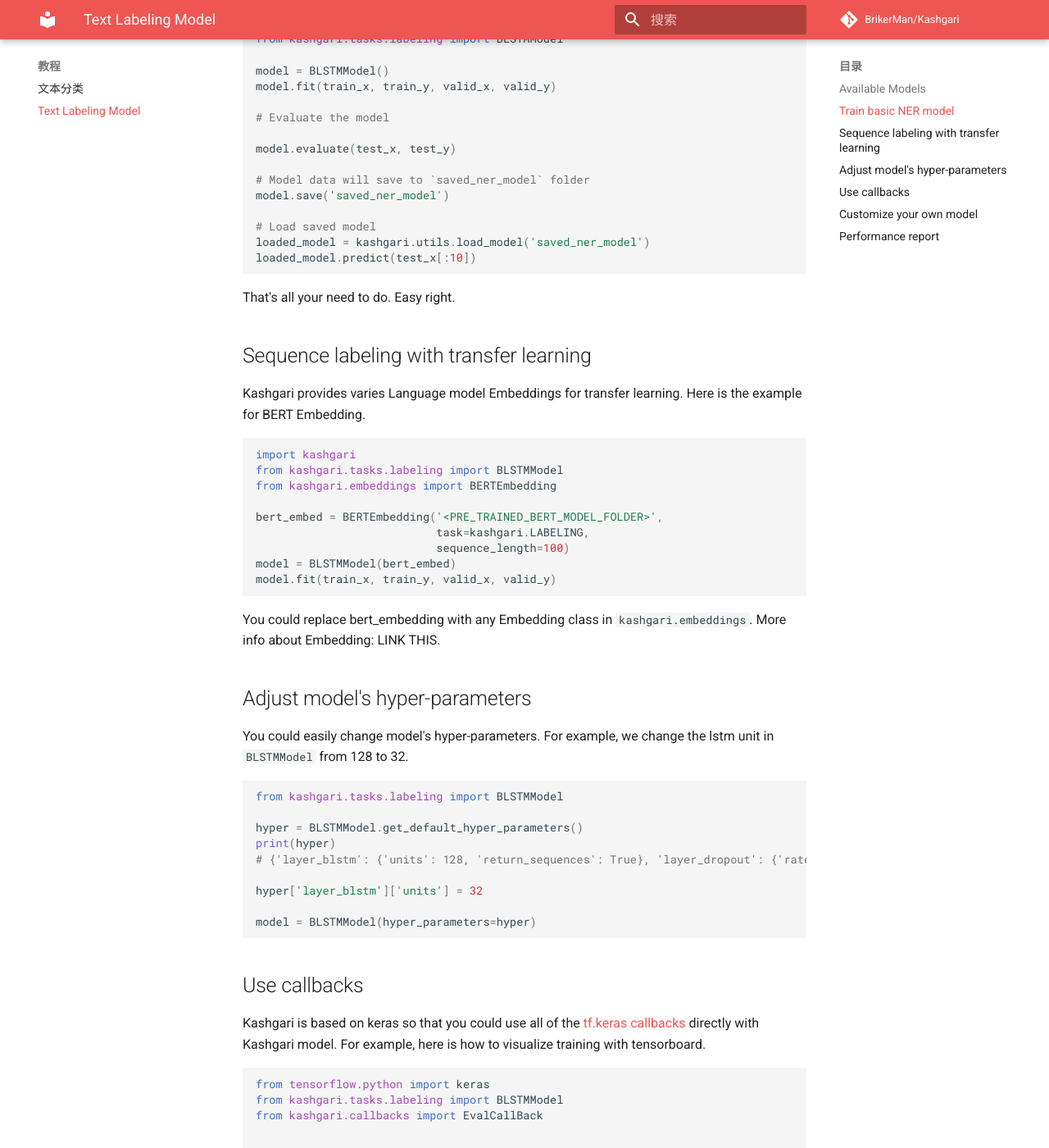
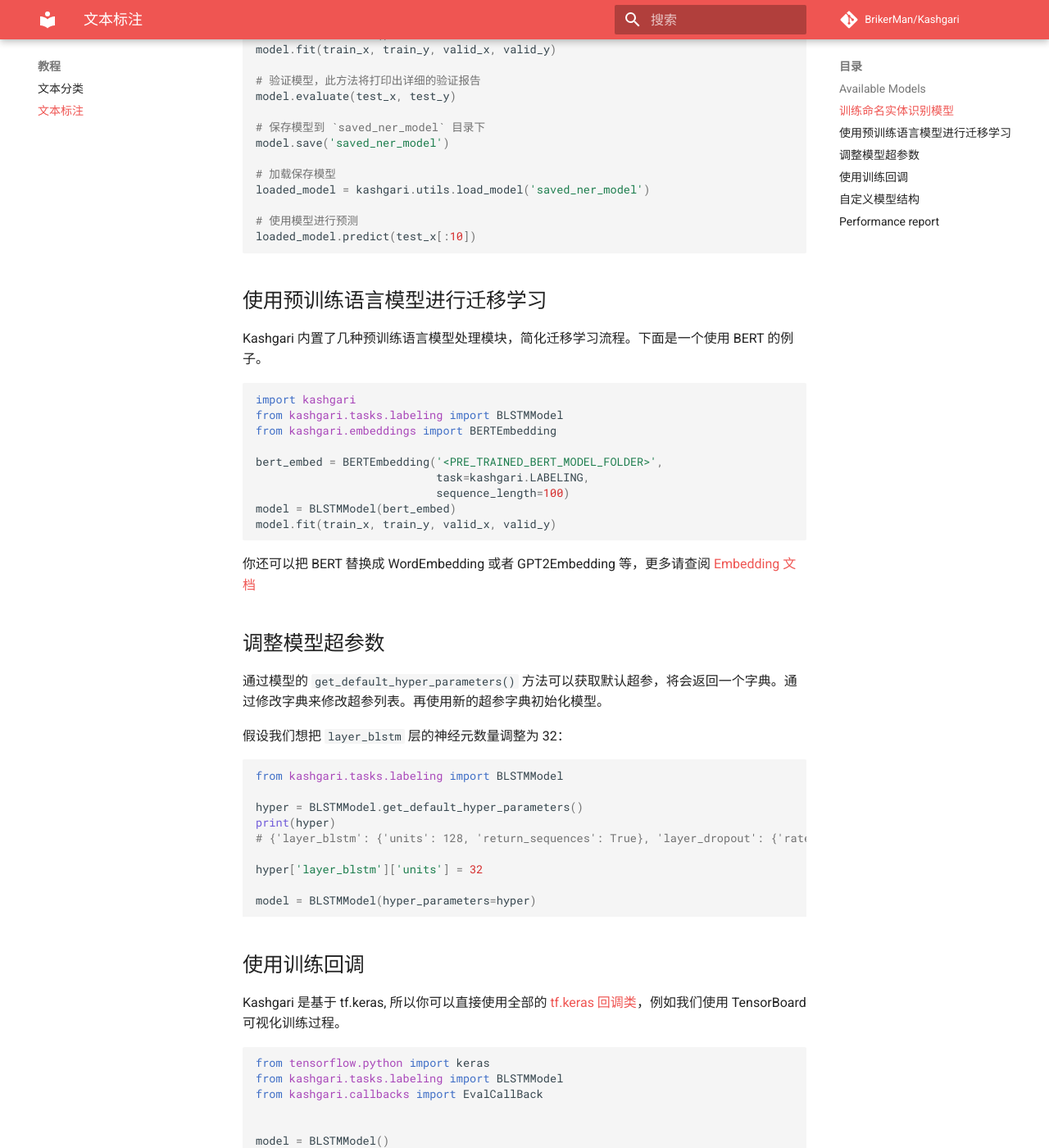
Before and after one commit to BrikerMan/Kashgari-doc-zh, an MkDocs documentation site: the page built from docs/tutorial/text-labeling.md, in a window 1280 px wide and 1400 px high, scrolled down 1420 px. Shown: the whole window at 82% size. Built offline with MkDocs 1.6.1 and Material for MkDocs 9.7.7, drawn with Linux system fonts in a browser that asks for light colours; comment, search, counter and statistics services are not loaded; some of the changed text lies outside the part shown.

Commit message:
:memo: Writing documents

````diff
--- a/docs/tutorial/text-labeling.md
+++ b/docs/tutorial/text-labeling.md
@@ -1,35 +1,32 @@
-# Text Labeling Model
+# 文本标注
 
-Kashgari provides several models for text labeling,
-All labeling models inherit from the `BaseLabelingModel`.
-You could easily switch from one model to another just by changing one line of code.
+Kashgari 提供了一系列的文本分类模型。所有的文本标注模型都继承自 `BaseLabelingModel` 类，提供了同样的 API。所以切换模型做实验非常的方便。
 
 ## Available Models
 
-| Name             | Info |
-| ---------------- | ---- |
-| CNN_LSTM_Model   |      |
-| BiLSTM_Model     |      |
-| BiLSTM_CRF_Model |      |
-| BiGRU_Model      |      |
-| BiGRU_CRF_Model  |      |
+| Name               | Info |
+| ------------------ | ---- |
+| CNN\_LSTM\_Model   |      |
+| BiLSTM_Model       |      |
+| BiLSTM\_CRF\_Model |      |
+| BiGRU_Model        |      |
+| BiGRU\_CRF\_Model  |      |
 
-## Train basic NER model
+## 训练命名实体识别模型
 
-Kashgari provices basic NER corpus for expirement. You could also use your corpus in any language for training.
+Kashgari 内置了人民日报命名实体识别和 CONLL 2003 实体识别数据集，方便快速实验。
 
-Load build-in corpus.
+加载内置数据集
 
 ```python
-# For Chinese
+# 中文数据集
 from kashgari.corpus import ChineseDailyNerCorpus
 
 train_x, train_y = ChineseDailyNerCorpus.load_data('train')
 valid_x, valid_y = ChineseDailyNerCorpus.load_data('valid')
 test_x, test_y = ChineseDailyNerCorpus.load_data('test')
 
-
-# For English
+# 英文数据集
 from kashgari.corpus import CONLL2003ENCorpus
 
 train_x, train_y = CONLL2003ENCorpus.load_data('train')
@@ -37,7 +34,7 @@
 test_x, test_y = CONLL2003ENCorpus.load_data('test')
 ```
 
-Or use your own corpus, it needs to be tokenized like this.
+除了使用内置数据集，你也可以加载自己的数据集，数据格式和内置数据集一样即可，建议按照 BIO 规范进行标注。内置数据集格式如下：
 
 ```python
 >>> print(train_x[0])
@@ -47,7 +44,7 @@
 ['O', 'O', 'O', 'O', 'O', 'O', 'O', 'B-LOC', 'I-LOC', 'O', 'B-LOC', 'I-LOC', 'O', 'O', 'O', 'O', 'O', 'O']
 ```
 
-Then train our first model. All models provided some APIs, so you could use any labeling model here.
+数据准备好了，就可以开始训练模型了。所有的标注模型提供相同的 API，所以替换模型架构非常方便。
 
 ```python
 import kashgari
@@ -56,23 +53,22 @@
 model = BLSTMModel()
 model.fit(train_x, train_y, valid_x, valid_y)
 
-# Evaluate the model
-
+# 验证模型，此方法将打印出详细的验证报告
 model.evaluate(test_x, test_y)
 
-# Model data will save to `saved_ner_model` folder
+# 保存模型到 `saved_ner_model` 目录下
 model.save('saved_ner_model')
 
-# Load saved model
+# 加载保存模型
 loaded_model = kashgari.utils.load_model('saved_ner_model')
+
+# 使用模型进行预测
 loaded_model.predict(test_x[:10])
 ```
 
-That's all your need to do. Easy right.
+## 使用预训练语言模型进行迁移学习
 
-## Sequence labeling with transfer learning
-
-Kashgari provides varies Language model Embeddings for transfer learning. Here is the example for BERT Embedding.
+Kashgari 内置了几种预训练语言模型处理模块，简化迁移学习流程。下面是一个使用 BERT 的例子。
 
 ```python
 import kashgari
@@ -86,11 +82,13 @@
 model.fit(train_x, train_y, valid_x, valid_y)
 ```
 
-You could replace bert_embedding with any Embedding class in `kashgari.embeddings`. More info about Embedding: LINK THIS.
+你还可以把 BERT 替换成 WordEmbedding 或者 GPT2Embedding 等，更多请查阅 [Embedding 文档](../embeddings/index.md)
 
-## Adjust model's hyper-parameters
+## 调整模型超参数
 
-You could easily change model's hyper-parameters. For example, we change the lstm unit in `BLSTMModel` from 128 to 32.
+通过模型的 `get_default_hyper_parameters()` 方法可以获取默认超参，将会返回一个字典。通过修改字典来修改超参列表。再使用新的超参字典初始化模型。
+
+假设我们想把 `layer_blstm` 层的神经元数量调整为 32：
 
 ```python
 from kashgari.tasks.labeling import BLSTMModel
@@ -104,10 +102,9 @@
 model = BLSTMModel(hyper_parameters=hyper)
 ```
 
-## Use callbacks
+## 使用训练回调
 
-Kashgari is based on keras so that you could use all of the [tf.keras callbacks](https://www.tensorflow.org/api_docs/python/tf/keras/callbacks) directly with
-Kashgari model. For example, here is how to visualize training with tensorboard.
+Kashgari 是基于 tf.keras, 所以你可以直接使用全部的 [tf.keras 回调类](https://www.tensorflow.org/api_docs/python/tf/keras/callbacks)，例如我们使用 TensorBoard 可视化训练过程。
 
 ```python
 from tensorflow.python import keras
@@ -119,7 +116,7 @@
 
 tf_board_callback = keras.callbacks.TensorBoard(log_dir='./logs', update_freq=1000)
 
-# Build-in callback for print precision, recall and f1 at every epoch step
+# 这是 Kashgari 内置回调函数，会在训练过程计算精确度，召回率和 F1
 eval_callback = EvalCallBack(kash_model=model,
                              valid_x=valid_x,
                              valid_y=valid_y,
@@ -133,11 +130,10 @@
           callbacks=[eval_callback, tf_board_callback])
 ```
 
-## Customize your own model
+## 自定义模型结构
 
-It is very easy and straightforward to build your own customized model,
-just inherit the `BaseLabelingModel` and implement the `get_default_hyper_parameters()` function
-and `build_model_arc()` function.
+除了内置模型以外，还可以很方便的自定义自己的模型结构。只需要继承 `BaseLabelingModel` 对象，然后实现`get_default_hyper_parameters()` 方法
+和 `build_model_arc()` 方法。
 
 ```python
 from typing import Dict, Any
@@ -182,11 +178,12 @@
         """
         build model architectural
         """
+        # 此处作用是从上层拿到输出张量形状和 Embedding 层的输出
         output_dim = len(self.pre_processor.label2idx)
         config = self.hyper_parameters
         embed_model = self.embedding.embed_model
 
-        # Define your layers
+        # 定义你自己的层
         layer_blstm1 = L.Bidirectional(L.LSTM(**config['layer_blstm1']),
                                        name='layer_blstm1')
         layer_blstm2 = L.Bidirectional(L.LSTM(**config['layer_blstm2']),
@@ -200,16 +197,17 @@
                                                    name='layer_time_distributed')
         layer_activation = L.Activation(**config['layer_activation'])
 
-        # Define tensor flow
+        # 定义数据流
         tensor = layer_blstm1(embed_model.output)
         tensor = layer_blstm2(tensor)
         tensor = layer_dropout(tensor)
         tensor = layer_time_distributed(tensor)
         output_tensor = layer_activation(tensor)
 
-        # Init model
+        # 初始化模型
         self.tf_model = keras.Model(embed_model.inputs, output_tensor)
 
+# 此模型可以和任何一个 Embedding 组合使用
 model = DoubleBLSTMModel()
 model.fit(train_x, train_y, valid_x, valid_y)
 ```
````
Also changed, not shown: docs/index.md (+3 -3 lines), docs/tutorial/text-classification.md (+4 -0 lines).
